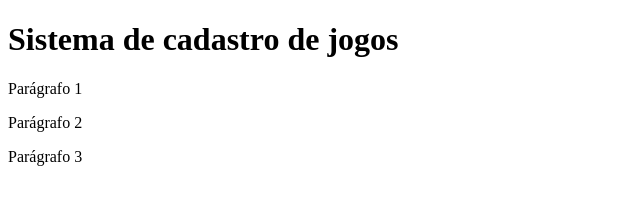
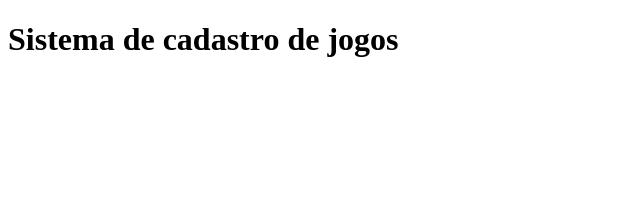
Before and after one commit to AndreiScafi/sistema-de-cadastro, a plain HTML site: page index.html in a window 1280 px wide. Shown: the whole page, without its empty margins (0-640 px from the left). Drawn offline with Linux system fonts and the light colour scheme.

Commit message:
Restaurando para versão anterior

```diff
--- a/index.html
+++ b/index.html
@@ -9,9 +9,6 @@
 </head>
 <body>
     <h1>Sistema de cadastro de jogos</h1>
-    <p>Parágrafo 1</p>
-    <p>Parágrafo 2</p>
-    <p>Parágrafo 3</p>
 
     <script src="./app.js"></script>
 </body>
```
